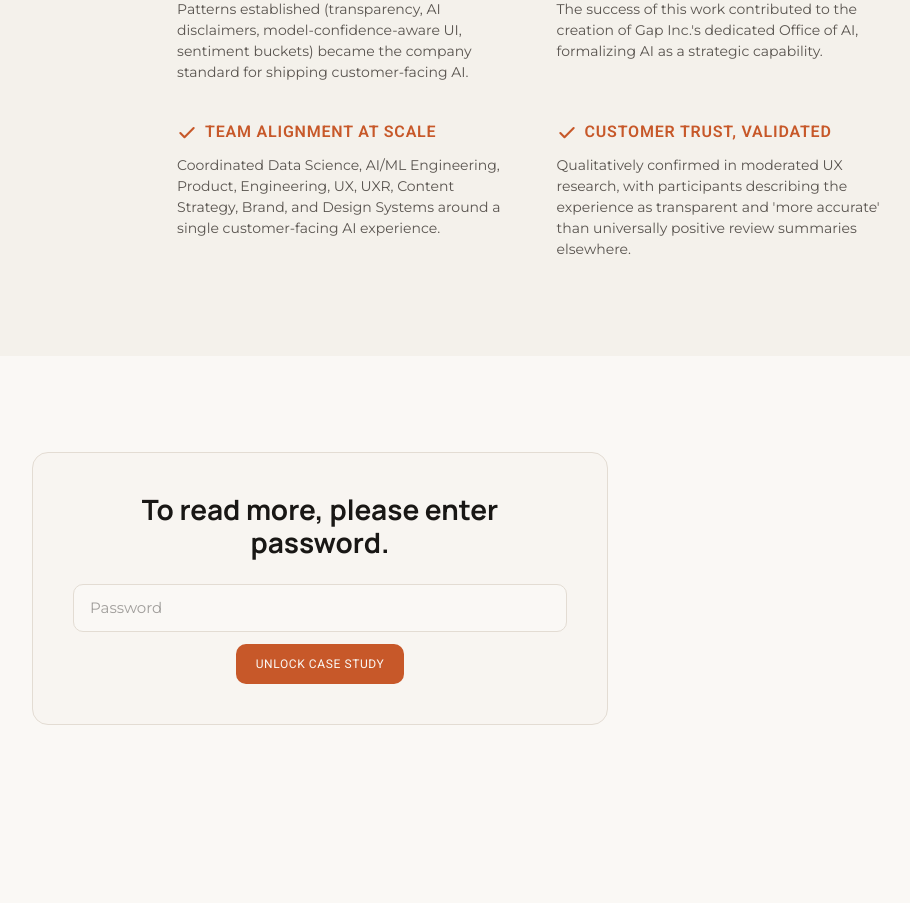
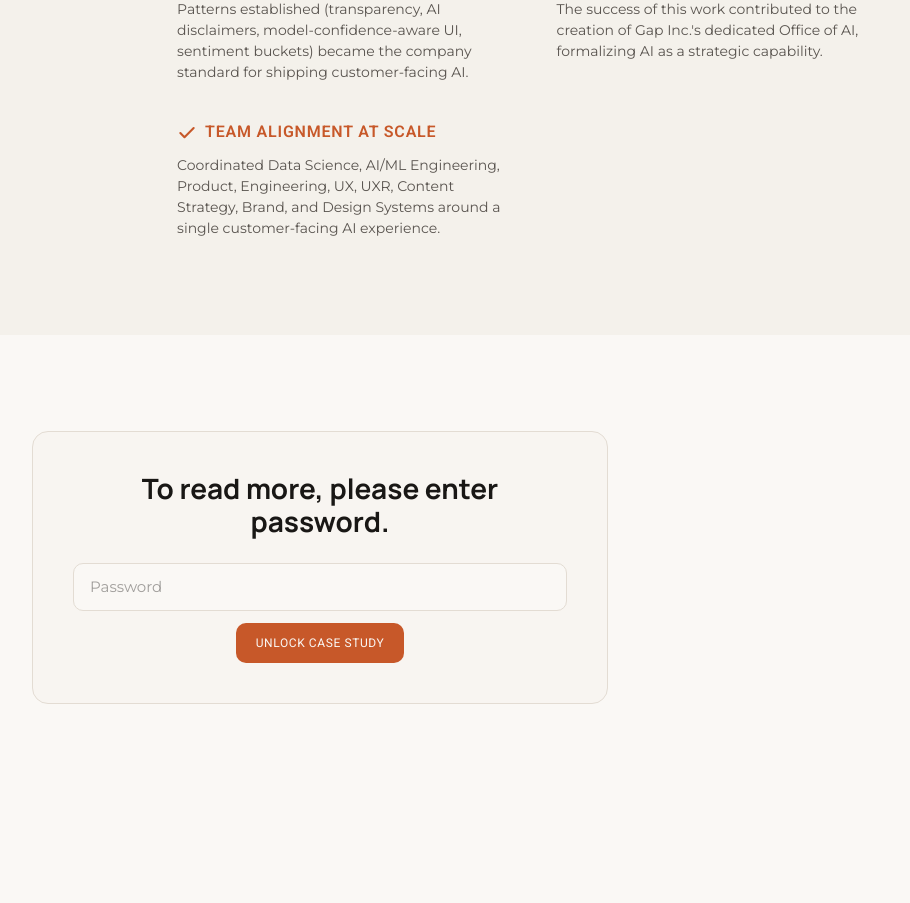
Before and after one commit to annareedsmalley/Online-Portfolio-Sept-2026, a React (Vite) app: page /work/designing-trust-into-ai-feature in a window 1280 px wide. Shown: the part 1140-2043 px from the top of the page, without its empty margins (320-1230 px from the left). Built offline with nearby package versions, Linux system fonts and the light colour scheme; the HTML template or start-up script is replaced by a standard one.

Commit message:
Changes
Co-authored-by: annareedsmalley <13755902+annareedsmalley@users.noreply.github.com>

```diff
--- a/src/pages/CaseStudyAIReviews.tsx
+++ b/src/pages/CaseStudyAIReviews.tsx
@@ -32,10 +32,6 @@ const impacts = [
   {
     label: "TEAM ALIGNMENT AT SCALE",
     body: "Coordinated Data Science, AI/ML Engineering, Product, Engineering, UX, UXR, Content Strategy, Brand, and Design Systems around a single customer-facing AI experience.",
-  },
-  {
-    label: "CUSTOMER TRUST, VALIDATED",
-    body: "Qualitatively confirmed in moderated UX research, with participants describing the experience as transparent and 'more accurate' than universally positive review summaries elsewhere.",
   },
 ];
 
```
